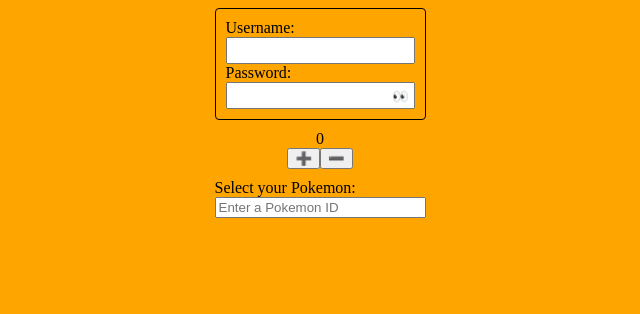
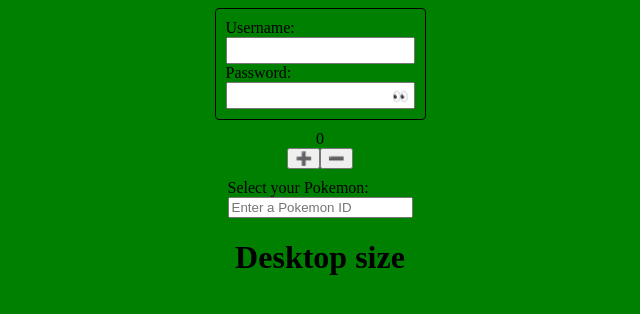
Before and after one commit to Fernando-Herrero/hooks-react, a React (Vite) app: page / in a window 1280 px wide. Shown: the top 314 px of the page, without its empty margins (320-960 px from the left). Built offline with nearby package versions, Linux system fonts and the light colour scheme.

Commit message:
feature: add useDevice and component

```diff
--- a/src/App.jsx
+++ b/src/App.jsx
@@ -4,13 +4,22 @@ import { Counter } from "./components/Counter.jsx/Counter";
 import { LoginForm } from "./components/LoginForm/LoginForm";
 import { useWindowWidth } from "./hooks/useWindowWidth";
 import { PokemonViewer } from "./components/PokemonViewer/PokemonViewer";
+import { SizeScreen } from "./components/SizeScreen/SizeScreen";
 
 export const App = () => {
 	const width = useWindowWidth();
 
 	useEffect(() => {
-		document.body.style.backgroundColor = width < 768 ? "black" : "orange";
-		document.body.style.color = width < 768 ? "white" : "black";
+		if (width < 768) {
+			document.body.style.backgroundColor = "black";
+			document.body.style.color = "white";
+		} else if (width >= 768 && width < 1024) {
+			document.body.style.backgroundColor = "orange";
+			document.body.style.color = "black";
+		} else {
+			document.body.style.backgroundColor = "green";
+			document.body.style.color = "black";
+		}
 	}, [width]);
 
 	return (
@@ -18,6 +27,7 @@ export const App = () => {
 			<LoginForm />
 			<Counter />
 			<PokemonViewer />
+			<SizeScreen />
 		</>
 	);
 };
--- a/src/components/LoginForm/LoginForm.css
+++ b/src/components/LoginForm/LoginForm.css
@@ -4,6 +4,7 @@
 	padding: 10px;
 	border: 1px solid black;
 	border-radius: 4px;
+    max-width: 300px;
 }
 
 .login-form label {
@@ -18,7 +19,10 @@
 .input-password-button {
 	display: flex;
 	position: relative;
+}
 
+.input-password-button input {
+    width: 100%;
 }
 
 .input-password-button button {
--- /dev/null
+++ b/src/components/SizeScreen/SizeScreen.jsx
@@ -0,0 +1,13 @@
+import { useDevice } from "../../hooks/useDevice";
+
+export const SizeScreen = () => {
+	const { isMobile, isTablet, isDesktop } = useDevice();
+
+	return (
+		<h1>
+			{isMobile && "Mobile size"}
+			{isTablet && "Tablet size"}
+			{isDesktop && "Desktop size"}
+		</h1>
+	);
+};
--- /dev/null
+++ b/src/hooks/useDevice.jsx
@@ -0,0 +1,15 @@
+import { useEffect, useState } from "react";
+import { useWindowWidth } from "./useWindowWidth";
+
+export const useDevice = () => {
+	const [device, setDevice] = useState({ isMobile: false, isTablet: false, isDesktop: false });
+	const width = useWindowWidth();
+
+	useEffect(() => {
+		if (width < 768) setDevice({ isMobile: true, isTablet: false, isDesktop: false });
+		if (width >= 768 && width < 1024) setDevice({ isMobile: false, isTablet: true, isDesktop: false });
+		if (width >= 1024) setDevice({ isMobile: false, isTablet: false, isDesktop: true });
+	}, [width]);
+
+	return device;
+};
--- a/src/index.css
+++ b/src/index.css
@@ -0,0 +1,5 @@
+#root {
+	display: flex;
+	flex-direction: column;
+	align-items: center;
+}
```
Lines whose indentation alone changed are shown as unchanged.
